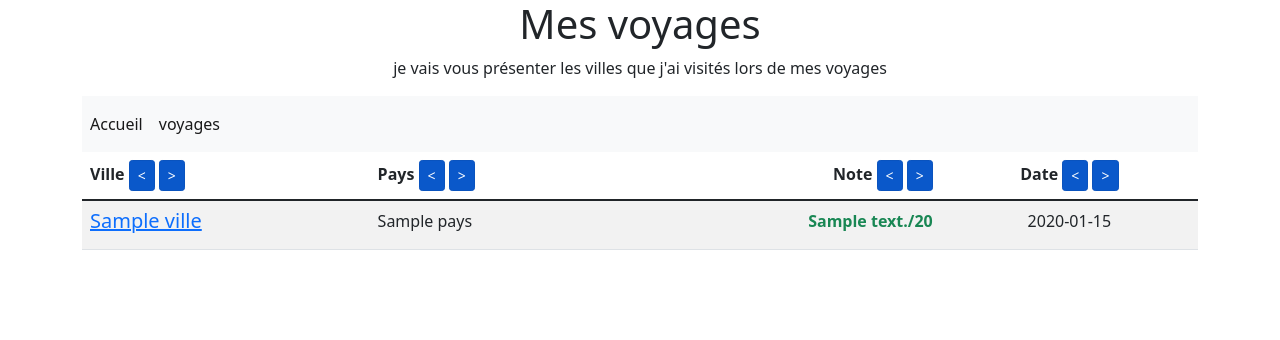
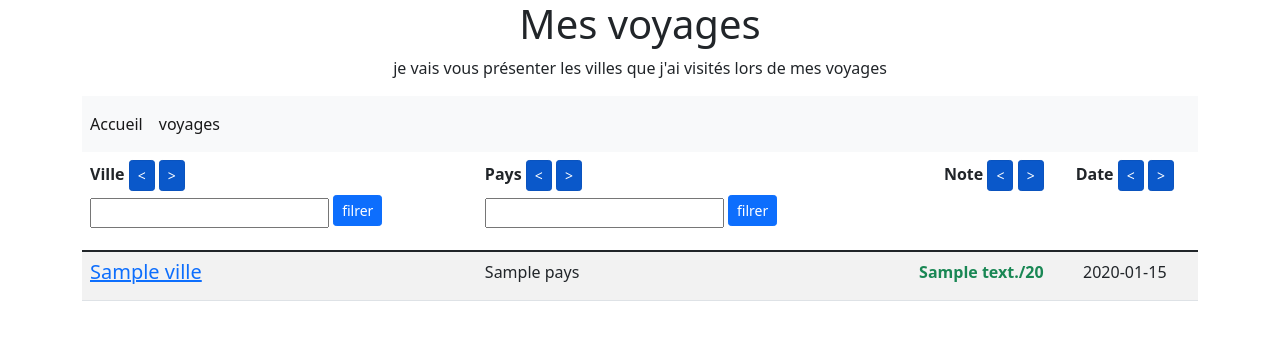
Before and after one commit to Glmby/mesvoyages, a Symfony app: template templates/pages/voyages.html.twig in a window 1280 px wide. Shown: the top 340 px of the page. Run offline with Twig, Linux system fonts and the light colour scheme; the template is opened without the code that fills it: most values are stand-ins (such as "Sample title", 1, 10 or a date in 2020); some libraries are stand-ins or nearby versions.

Commit message:
Phase 10 : ORM (filtrage des enregistrements).

```diff
--- a/templates/pages/voyages.html.twig
+++ b/templates/pages/voyages.html.twig
@@ -4,19 +4,31 @@
     <table class="table table-striped">
         <thead>
             <tr>
-                <th class="text-left"scope="col">Ville
+                <th class="text-left align-top"scope="col">Ville
         <a href="{{ path('voyages.sort', {champ:'ville',ordre:'ASC'}) }}" class="btn btn-primary btn-sm active"role="button" aria pressed="true"><</a>
         <a href="{{ path('voyages.sort', {champ:'ville',ordre:'DESC'}) }}" class="btn btn-primary btn-sm active"role="button" aria pressed="true">></a>
+        <form class="form-inline mt-1" method="POST" action="{{ path('voyages.findallequal',{champ:'ville'}) }}">
+            <div class="form-group mr-1 mb-2">
+                <input type="text" class="sm" name="recherche">
+                <button type="submit" class="btn btn-primary mb-2 btn-sm">filrer</buttun>
+            </div>
+        </form>
         </th>
-                <th class="text-left"scope="col">Pays
+                <th class="text-left align-top"scope="col">Pays
         <a href="{{ path('voyages.sort', {champ:'pays',ordre:'ASC'}) }}" class="btn btn-primary btn-sm active"role="button" aria pressed="true"><</a>
         <a href="{{ path('voyages.sort', {champ:'pays',ordre:'DESC'}) }}" class="btn btn-primary btn-sm active"role="button" aria pressed="true">></a>
+         <form class="form-inline mt-1" method="POST" action="{{ path('voyages.findallequal',{champ:'pays'}) }}">
+            <div class="form-group mr-1 mb-2">
+                <input type="text" class="sm" name="recherche">
+                <button type="submit" class="btn btn-primary mb-2 btn-sm">filrer</buttun>
+            </div>
+        </form>
                 </th>
-                <th class="text-end"scope="col">Note
+                <th class="text-end align-top"scope="col">Note
         <a href="{{ path('voyages.sort', {champ:'note',ordre:'ASC'}) }}" class="btn btn-primary btn-sm active"role="button" aria pressed="true"><</a>
         <a href="{{ path('voyages.sort', {champ:'note',ordre:'DESC'}) }}" class="btn btn-primary btn-sm active"role="button" aria pressed="true">></a>
                 </th>
-                <th class="text-center"scope="col">Date
+                <th class="text-center align-top"scope="col">Date
         <a href="{{ path('voyages.sort', {champ:'datecreation',ordre:'ASC'}) }}" class="btn btn-primary btn-sm active"role="button" aria pressed="true"><</a>
         <a href="{{ path('voyages.sort', {champ:'datecreation',ordre:'DESC'}) }}" class="btn btn-primary btn-sm active"role="button" aria pressed="true">></a></th>
             </tr>
```
Also changed, not shown: src/Controller/VoyagesController.php (+15 -0 lines), src/Repository/VisiteRepository.php (+21 -0 lines).
